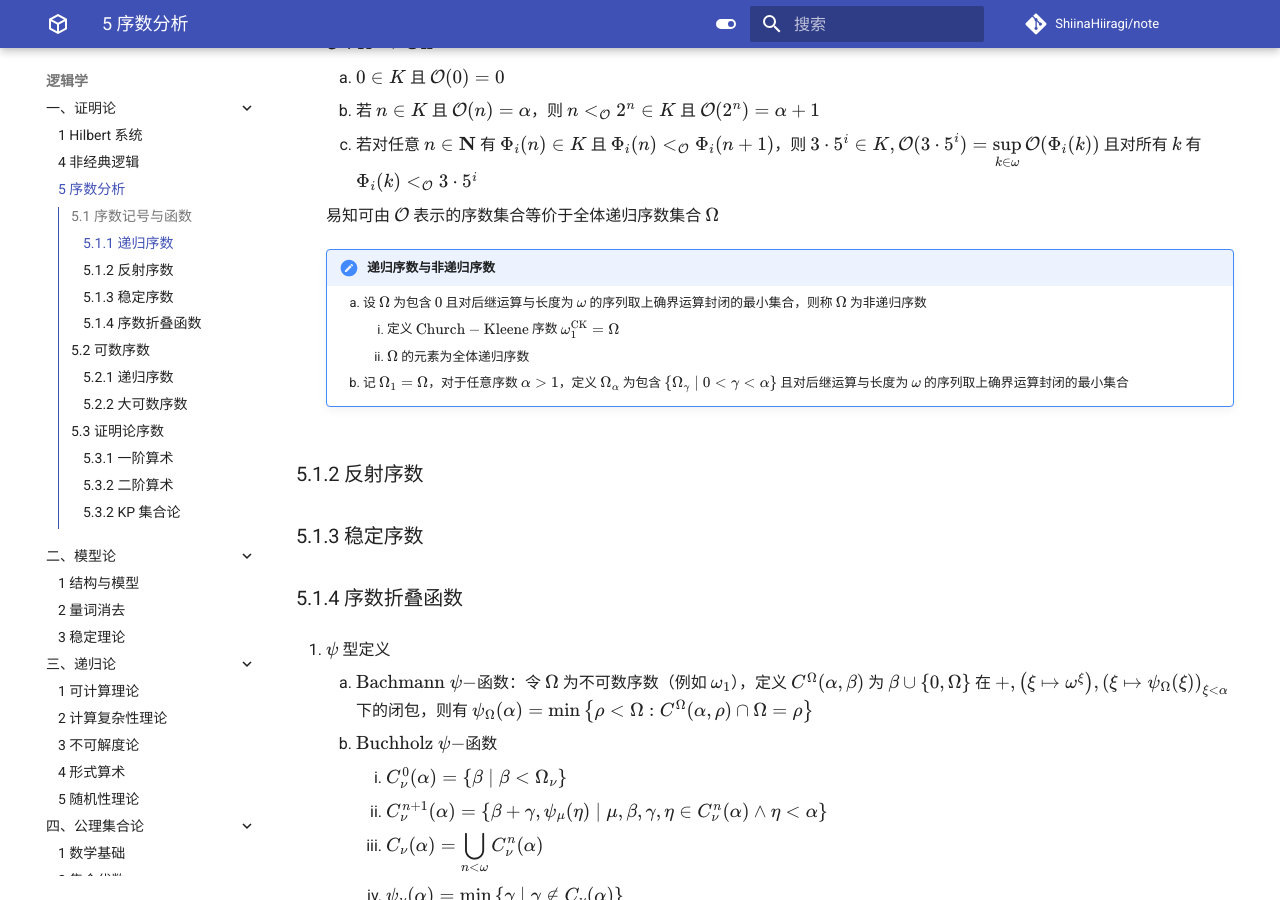
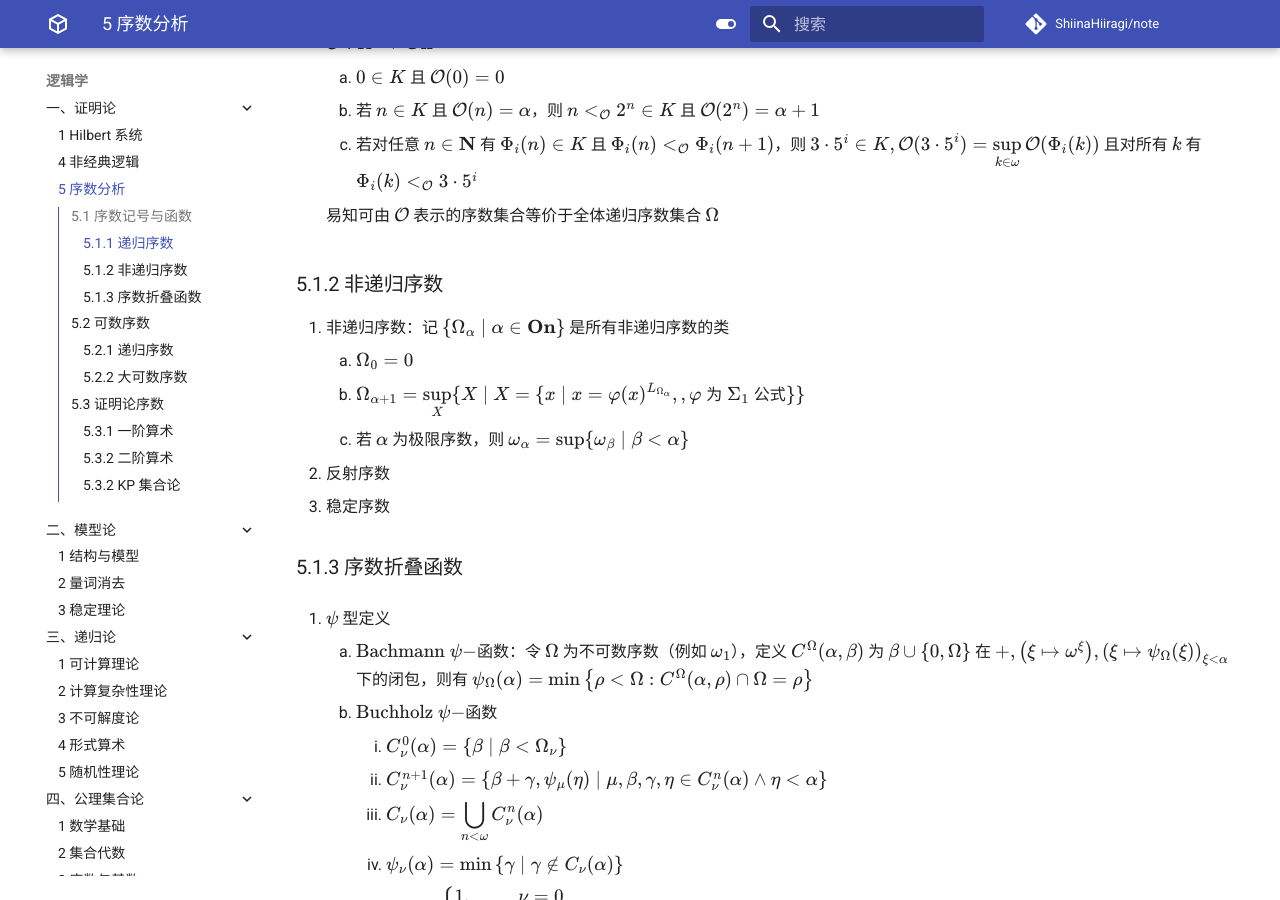
Before and after one commit to ShiinaHiiragi/note, an MkDocs documentation site: the page built from docs/logic/prf/ord.md, in a window 1280 px wide and 900 px high, scrolled down 711 px. Built offline with MkDocs 1.6.1 and Material for MkDocs 9.7.7, drawn with Linux system fonts in a browser that asks for light colours; comment, search, counter and statistics services are not loaded.

Commit message:
add non-rec

```diff
--- a/docs/logic/prf/ord.md
+++ b/docs/logic/prf/ord.md
@@ -22,17 +22,15 @@
 
     易知可由 $\mathcal{O}$ 表示的序数集合等价于全体递归序数集合 $\Omega$
 
-    !!! note "递归序数与非递归序数"
-        1. 设 $\Omega$ 为包含 $0$ 且对后继运算与长度为 $\omega$ 的序列取上确界运算封闭的最小集合，则称 $\Omega$ 为非递归序数
-            1. 定义 $\text{Church}-\text{Kleene}$ 序数 $\omega_{1}^{\mathrm{CK}} = \Omega$
-            2. $\Omega$ 的元素为全体递归序数
-        2. 记 $\Omega_1 = \Omega$，对于任意序数 $\alpha > 1$，定义 $\Omega_\alpha$ 为包含 $\{\Omega_{\gamma} \mid 0 < \gamma < \alpha\}$ 且对后继运算与长度为 $\omega$ 的序列取上确界运算封闭的最小集合
+### 5.1.2 非递归序数
+1. 非递归序数：记 $\{\Omega_{\alpha} \mid \alpha \in \mathbf{On}\}$ 是所有非递归序数的类
+    1. $\Omega_0 = 0$
+    2. $\Omega_{\alpha + 1} = {\displaystyle \sup_{X} \{X \mid X = \{x \mid x = \varphi(x)^{L_{\Omega_{\alpha}}}, , \varphi \textsf{ 为 } \Sigma_1\textsf{ 公式}\}\}}$
+    3. 若 $\alpha$ 为极限序数，则 $\omega_{\alpha} = \sup \{\omega_{\beta} \mid \beta < \alpha\}$
+2. 反射序数
+3. 稳定序数
 
-### 5.1.2 反射序数
-
-### 5.1.3 稳定序数
-
-### 5.1.4 序数折叠函数
+### 5.1.3 序数折叠函数
 1. $\psi$ 型定义
     1. $\text{Bachmann} \ \psi-$函数：令 $\Omega$ 为不可数序数（例如 $\omega_1$），定义 $C^{\Omega}(\alpha, \beta)$ 为 $\beta \cup\{0, \Omega\}$ 在 $+,\left(\xi \mapsto \omega^{\xi}\right),\left(\xi \mapsto \psi_{\Omega}(\xi)\right)_{\xi<\alpha}$ 下的闭包，则有 $\psi_{\Omega}(\alpha)=\min \left\{\rho<\Omega: C^{\Omega}(\alpha, \rho) \cap \Omega=\rho\right\}$
     2. $\text{Buchholz} \ \psi-$函数
```
